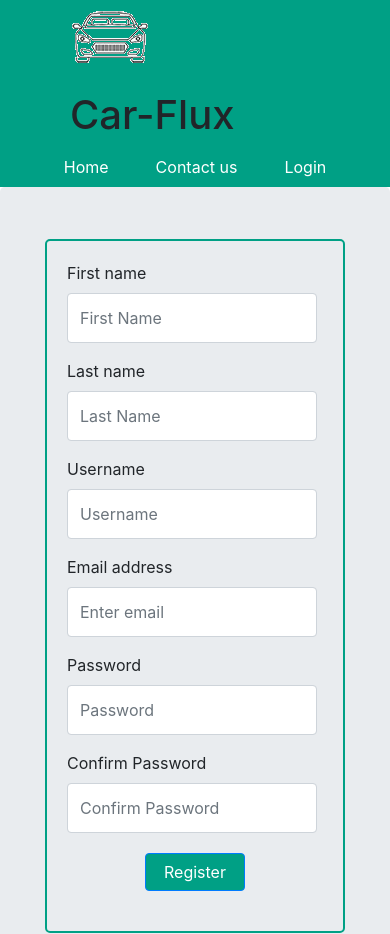
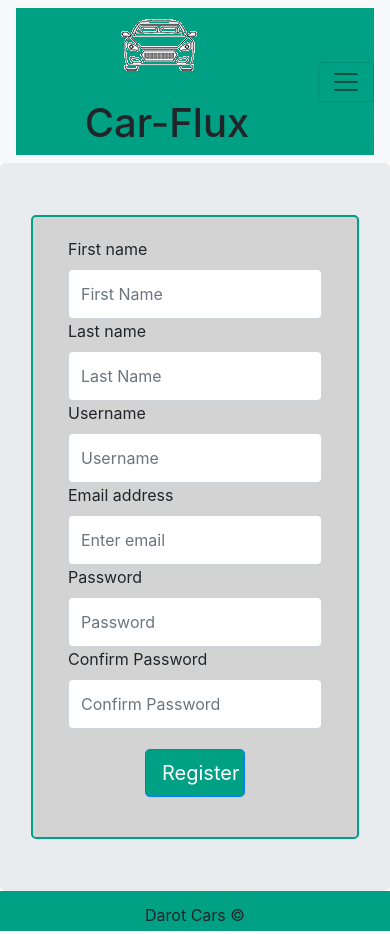
Before and after one commit to darothub/car-listing, a website: page register.html in a window 390 px wide. Shown: the top 934 px of the page. Drawn offline with nearby package versions, Linux system fonts and the light colour scheme.

Commit message:
adjust all pages

```diff
--- a/css/index.css
+++ b/css/index.css
@@ -1,4 +1,4 @@
-.header h1{
+header h1{
     margin-top: 15px;
    display: inline-block;
 
@@ -6,8 +6,11 @@
 
 .header{
     background-color: #00A085;
+    text-align: center;
 }
-
+.nav-right{
+    height: 89px;
+}
 .nav-custom{
     margin: 0 auto;
     width: auto;
--- a/css/product.css
+++ b/css/product.css
@@ -6,6 +6,7 @@
 
 .header{
     background-color: #00A085;
+    text-align: center;
 }
 
 .nav-custom{
@@ -46,7 +47,8 @@ form{
 }
 .btn-custom{
     height: 50px;
-    line-height: 2em;
+    margin: 10px 0 0 15px;
+    line-height: 1em;
     background-color: #00A085;
 }
 .form-content{
@@ -70,7 +72,7 @@ form{
     background-color: lightgray;
 }
 .input-container input{
-    width: 350px;
+
     height: 60px;
 
 
@@ -118,3 +120,7 @@ form{
     grid-gap: 5px;
     grid-template-columns: repeat(1, 1fr);
 }
+
+.details, .edit, .delete{
+    background-color: #00A085;
+}
--- a/css/register.css
+++ b/css/register.css
@@ -6,6 +6,7 @@
 
 .header{
     background-color: #00A085;
+    text-align: center;
 }
 
 .nav-custom{
@@ -64,9 +65,11 @@ form{
     padding: 20px;
     border: 2px solid #00A085;
     border-radius: 5px;
+    width: 400px;
+    background-color: lightgray;
 }
 .input-container input{
-    width: 250px;
+
     height: 50px;
 
 
--- a/register.html
+++ b/register.html
@@ -4,23 +4,28 @@
         <meta charset="UTF-8">
         <meta name="viewport" content="width=device-width, initial-scale=1.0">
         <meta http-equiv="X-UA-Compatible" content="ie=edge">
-    <script src="https://ajax.googleapis.com/ajax/libs/jquery/3.4.1/jquery.min.js"></script>
-    <script src="https://ajax.googleapis.com/ajax/libs/jqueryui/1.12.1/jquery-ui.min.js"></script>
-    <link rel="stylesheet" href="https://stackpath.bootstrapcdn.com/bootstrap/4.3.1/css/bootstrap.min.css" integrity="sha384-ggOyR0iXCbMQv3Xipma34MD+dH/1fQ784/j6cY/iJTQUOhcWr7x9JvoRxT2MZw1T" crossorigin="anonymous">
+        <meta name="viewport" content="width=device-width, initial-scale=1, shrink-to-fit=no">
+        <link rel="stylesheet" href="https://maxcdn.bootstrapcdn.com/bootstrap/4.0.0/css/bootstrap.min.css" integrity="sha384-Gn5384xqQ1aoWXA+058RXPxPg6fy4IWvTNh0E263XmFcJlSAwiGgFAW/dAiS6JXm" crossorigin="anonymous">
+        <script src="https://code.jquery.com/jquery-3.2.1.slim.min.js" integrity="sha384-KJ3o2DKtIkvYIK3UENzmM7KCkRr/rE9/Qpg6aAZGJwFDMVNA/GpGFF93hXpG5KkN" crossorigin="anonymous"></script>
+        <script src="https://cdnjs.cloudflare.com/ajax/libs/popper.js/1.12.9/umd/popper.min.js" integrity="sha384-ApNbgh9B+Y1QKtv3Rn7W3mgPxhU9K/ScQsAP7hUibX39j7fakFPskvXusvfa0b4Q" crossorigin="anonymous"></script>
+        <script src="https://maxcdn.bootstrapcdn.com/bootstrap/4.0.0/js/bootstrap.min.js" integrity="sha384-JZR6Spejh4U02d8jOt6vLEHfe/JQGiRRSQQxSfFWpi1MquVdAyjUar5+76PVCmYl" crossorigin="anonymous"></script>
     <link rel="stylesheet" type="text/css" href="css/register.css">
     <title>Car flux | Register</title>
 </head>
 <body>
-        <section class="container header">
+        <nav class= 'navbar navbar-expand-md navbar-light bg-light sticky-top'>
+                <section class="container header ">
                     <div id="header-custom">
                       <img src="images/car-logo.gif" class="align-self-center mr-3 img1" alt="logo">
                       <h1 class="display-6">Car-Flux</h1>
                     </div>
-              </section>
-              <div class="container nav header">
-                <ul class="nav nav-pills  nav-custom">
-                  <li class="nav-item">
-                    <a class="nav-link " href="index.html">Home</a>
+                    <button class="navbar-toggler" type="button" data-toggle="collapse" data-target="#navbarResponsive">
+                      <span class="navbar-toggler-icon"></span>
+                    </button>
+                    <div class="collapse navbar-collapse header" id="navbarResponsive">
+                        <ul class="navbar-nav ml-auto nav-pills">
+                          <li class="nav-item ">
+                            <a  class="nav-link " href="index.html">Home</a>
                           </li>
                           <li class="nav-item">
                             <a class="nav-link" href="#">Contact us</a>
@@ -28,44 +33,50 @@
                           <li class="nav-item">
                             <a class="nav-link" href="login.html">Login</a>
                           </li>
+                          <li class="nav-item active">
+                              <a class="nav-link "  href="#">Register</a>
+                          </li>
 
                         </ul>
                     </div>
+                  </section>
+
+              </nav>
             <div class="container jumbotron form-content " id="form-content">
-                <div class="form-group form-custom input-container">
+                <div class="col-md-6 form-group form-row  input-container">
                     <div class="alert alert-success"  role="alert"> You have successfully signed up </div>
                   <form >
-                        <div class="form-group">
+                        <div class="col-auto">
                                 <label for="first_name">First name</label>
                                 <input type="text" class="form-control" id="first_name" aria-describedby="emailHelp" placeholder="First Name" required />
 
                         </div>
-                        <div class="form-group">
+                        <div class="col-auto">
                             <label for="last_name">Last name</label>
                             <input type="text" class="form-control" id="last_name" aria-describedby="emailHelp" placeholder="Last Name" required />
 
                         </div>
-                        <div class="form-group">
+                        <div class="col-auto">
                             <label for="user_name">Username</label>
                             <input type="text" class="form-control" id="user_name" aria-describedby="emailHelp" placeholder="Username" required />
 
                         </div>
-                        <div class="form-group">
+                        <div class="col-auto">
                             <label for="exampleInputEmail1">Email address</label>
                             <input type="email" class="form-control" id="exampleInputEmail1" aria-describedby="emailHelp" placeholder="Enter email" required />
 
                         </div>
-                        <div class="form-group">
+                        <div class="col-auto">
                             <label for="exampleInputPassword1">Password</label>
                             <input type="password" class="form-control" id="exampleInputPassword1" placeholder="Password" required />
                         </div>
-                        <div class="form-group">
+                        <div class="col-auto">
                                 <label for="exampleInputPassword1">Confirm Password</label>
                                 <input type="password" class="form-control" name="cpassword" id="exampleInputPassword2" placeholder="Confirm Password" required />
                             </div>
 
 
-                      <button type="submit" class="btn btn-primary btn-custom">Register</button>
+                      <button type="submit" class="btn btn-lg btn-primary btn-custom">Register</button>
 
                   </form>
                 </div>
```
Also changed, not shown: index.html (+31 -17 lines), js/index.js (+7 -5 lines), js/product.js (+8 -5 lines), login.html (+20 -11 lines), products.html (+31 -30 lines). Lines whose indentation alone changed are shown as unchanged.
